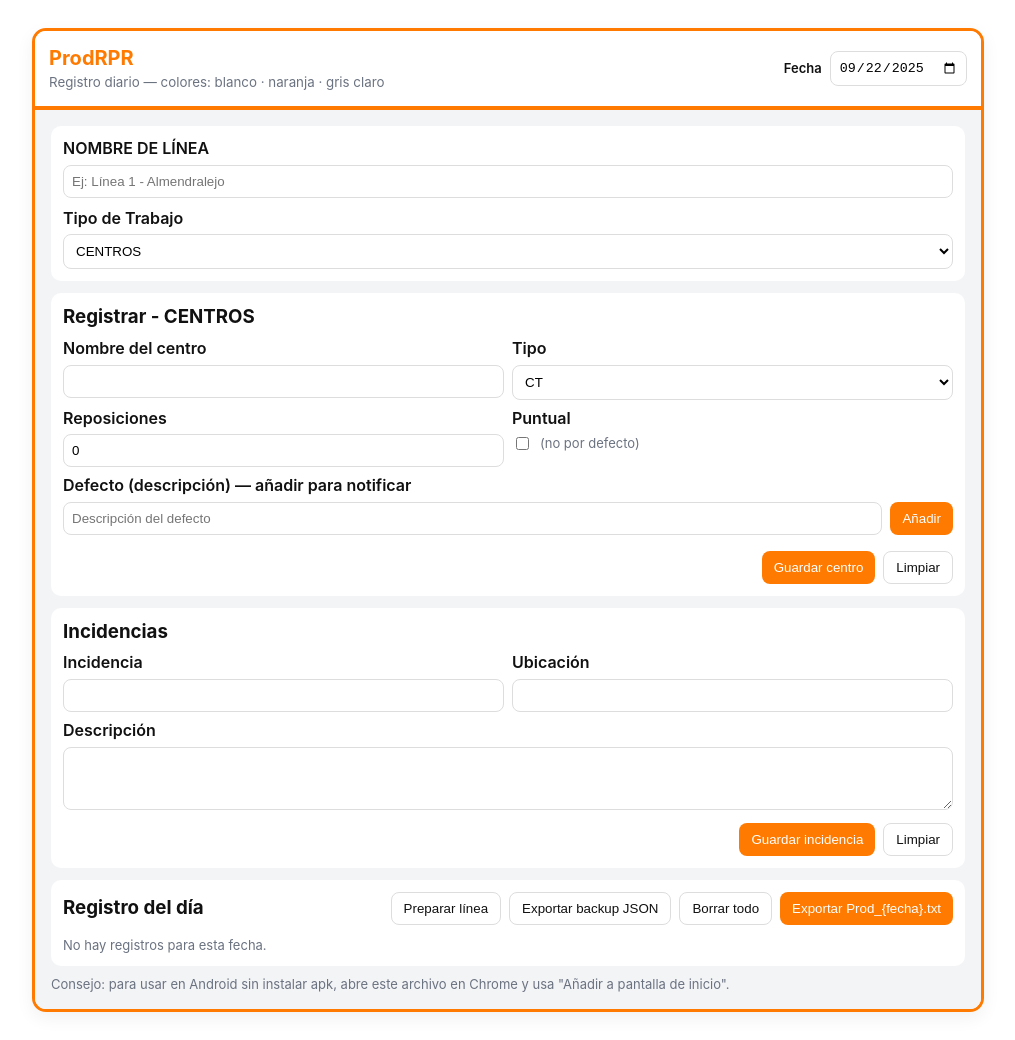
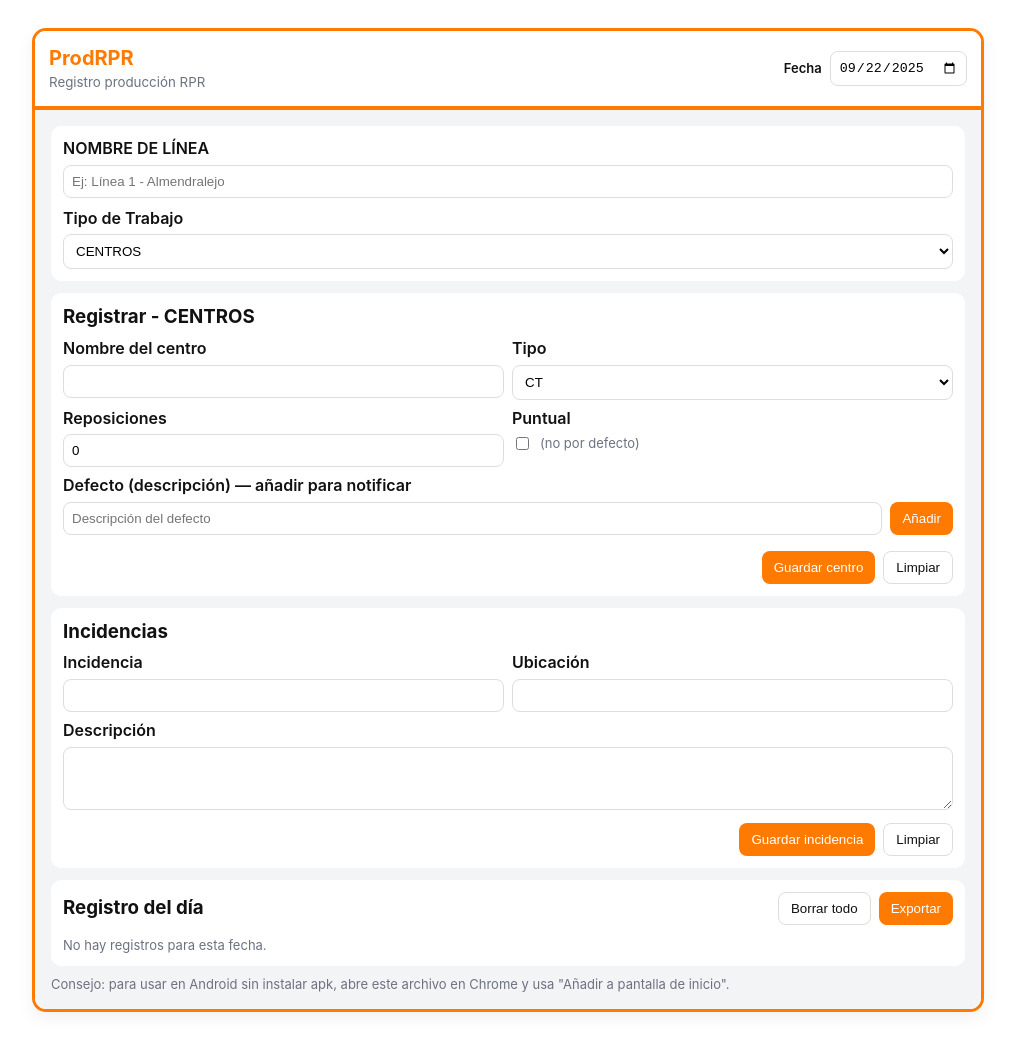
Before and after one commit to jdbotesgs-sketch/ProdRPR, a plain HTML site: page index.html in a window 1280 px wide. Shown: the whole page, without its empty margins (132-1147 px from the left). Drawn offline with Linux system fonts and the light colour scheme.

Commit message:
Update index.html

```diff
--- a/index.html
+++ b/index.html
@@ -38,7 +38,7 @@
       <header>
         <div>
           <h1>ProdRPR</h1>
-          <small>Registro diario — colores: blanco · naranja · gris claro</small>
+          <small>Registro producción RPR</small>
         </div>
         <div style="display:flex;align-items:center;gap:8px">
           <label class="small" style="margin:0">Fecha</label>
@@ -152,10 +152,8 @@
           <div style="display:flex;justify-content:space-between;align-items:center">
             <h3 style="margin:0">Registro del día</h3>
             <div style="display:flex;gap:8px">
-              <button id="prepareLine" class="btn ghost">Preparar línea</button>
-              <button id="exportBackup" class="btn ghost">Exportar backup JSON</button>
               <button id="clearAll" class="btn ghost">Borrar todo</button>
-              <button id="exportTxt" class="btn">Exportar Prod_{fecha}.txt</button>
+              <button id="exportTxt" class="btn">Exportar</button>
             </div>
           </div>
 
```
